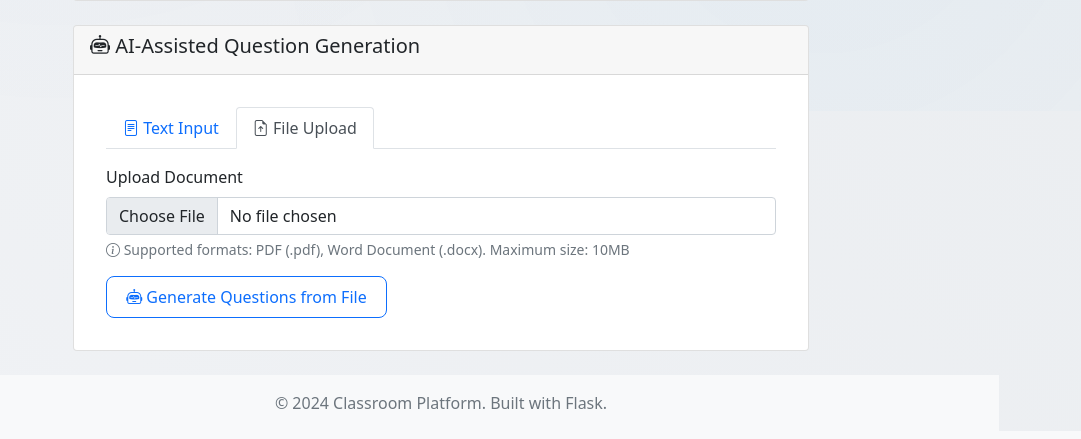
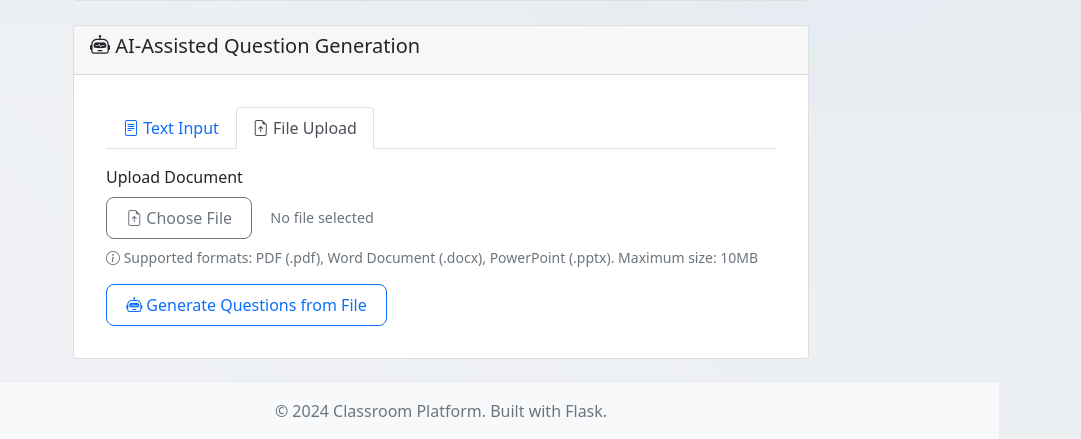
Before and after one commit to COMP5241-2526Sem1/groupproject-team_5, a Flask app: page /courses/1/activities/create in a window 1280 px wide, after a click on "File Upload". Shown: the part 689-1128 px from the top of the page, without its empty margins (199-1280 px from the left). Before the commit the page ends 1098 px from the top, so only its background shows below. Run offline with Flask 3, Linux system fonts and the light colour scheme; a user stored in the database is signed in; tables that the repository leaves empty hold one stand-in row (values such as "Sample post"); some libraries are stand-ins or nearby versions.

Commit message:
support word,pdf,ppt for AI questions

```diff
--- a/templates/activities/create_activity.html
+++ b/templates/activities/create_activity.html
@@ -132,9 +132,15 @@
                     <div class="tab-pane fade" id="file-panel" role="tabpanel">
                         <div class="mb-3">
                             <label for="ai-file" class="form-label">Upload Document</label>
-                            <input type="file" id="ai-file" class="form-control" accept=".pdf,.docx" />
-                            <div class="form-text">
-                                <i class="bi bi-info-circle"></i> Supported formats: PDF (.pdf), Word Document (.docx). Maximum size: 10MB
+                            <div class="custom-file-upload">
+                                <input type="file" id="ai-file" class="d-none" accept=".pdf,.docx,.pptx" />
+                                <button type="button" class="btn btn-outline-secondary" id="file-upload-btn">
+                                    <i class="bi bi-file-earmark-arrow-up"></i> Choose File
+                                </button>
+                                <span id="file-upload-status" class="ms-2 text-muted">No file selected</span>
+                            </div>
+                            <div class="form-text mt-2">
+                                <i class="bi bi-info-circle"></i> Supported formats: PDF (.pdf), Word Document (.docx), PowerPoint (.pptx). Maximum size: 10MB
                             </div>
                         </div>
                         <button id="generate-questions-file" class="btn btn-outline-primary">
@@ -195,10 +201,10 @@ document.getElementById('generate-questions-file').addEventListener('click', fun
     }
 
     // 验证文件类型
-    const allowedTypes = ['.pdf', '.docx'];
+    const allowedTypes = ['.pdf', '.docx', '.pptx'];
     const fileExtension = '.' + file.name.split('.').pop().toLowerCase();
     if (!allowedTypes.includes(fileExtension)) {
-        alert('Please upload a PDF or Word document');
+        alert('Please upload a PDF, Word document, or PowerPoint presentation');
         return;
     }
 
@@ -330,5 +336,64 @@ document.addEventListener('click', function(e) {
         questionTextarea.setSelectionRange(questionTextarea.value.length, questionTextarea.value.length);
     }
 });
+
+// 处理自定义文件上传按钮点击
+document.getElementById('file-upload-btn').addEventListener('click', function() {
+    document.getElementById('ai-file').click();
+});
+
+// 处理文件选择的显示文字
+document.getElementById('ai-file').addEventListener('change', function() {
+    const fileInput = this;
+    const statusSpan = document.getElementById('file-upload-status');
+    const uploadBtn = document.getElementById('file-upload-btn');
+
+    if (fileInput.files && fileInput.files.length > 0) {
+        const fileName = fileInput.files[0].name;
+        // 如果文件名太长，截取显示
+        const displayName = fileName.length > 30 ? fileName.substring(0, 27) + '...' : fileName;
+        statusSpan.textContent = displayName;
+        statusSpan.classList.remove('text-muted');
+        statusSpan.classList.add('text-success');
+
+        // 更新按钮样式
+        uploadBtn.classList.remove('btn-outline-secondary');
+        uploadBtn.classList.add('btn-outline-success');
+        uploadBtn.innerHTML = '<i class="bi bi-file-earmark-check"></i> File Selected';
+    } else {
+        statusSpan.textContent = 'No file selected';
+        statusSpan.classList.remove('text-success');
+        statusSpan.classList.add('text-muted');
+
+        // 恢复按钮样式
+        uploadBtn.classList.remove('btn-outline-success');
+        uploadBtn.classList.add('btn-outline-secondary');
+        uploadBtn.innerHTML = '<i class="bi bi-file-earmark-arrow-up"></i> Choose File';
+    }
+});
 </script>
+
+<style>
+.custom-file-upload {
+    display: flex;
+    align-items: center;
+    gap: 10px;
+}
+
+.custom-file-upload .btn {
+    white-space: nowrap;
+}
+
+#file-upload-status {
+    font-size: 0.9em;
+    max-width: 300px;
+    overflow: hidden;
+    text-overflow: ellipsis;
+    white-space: nowrap;
+}
+
+#file-upload-status.text-success {
+    font-weight: 500;
+}
+</style>
 {% endblock %}
```
Also changed, not shown: app/ai_utils.py (+49 -2 lines), create_ppt_test.py (added, +37 -0 lines).
